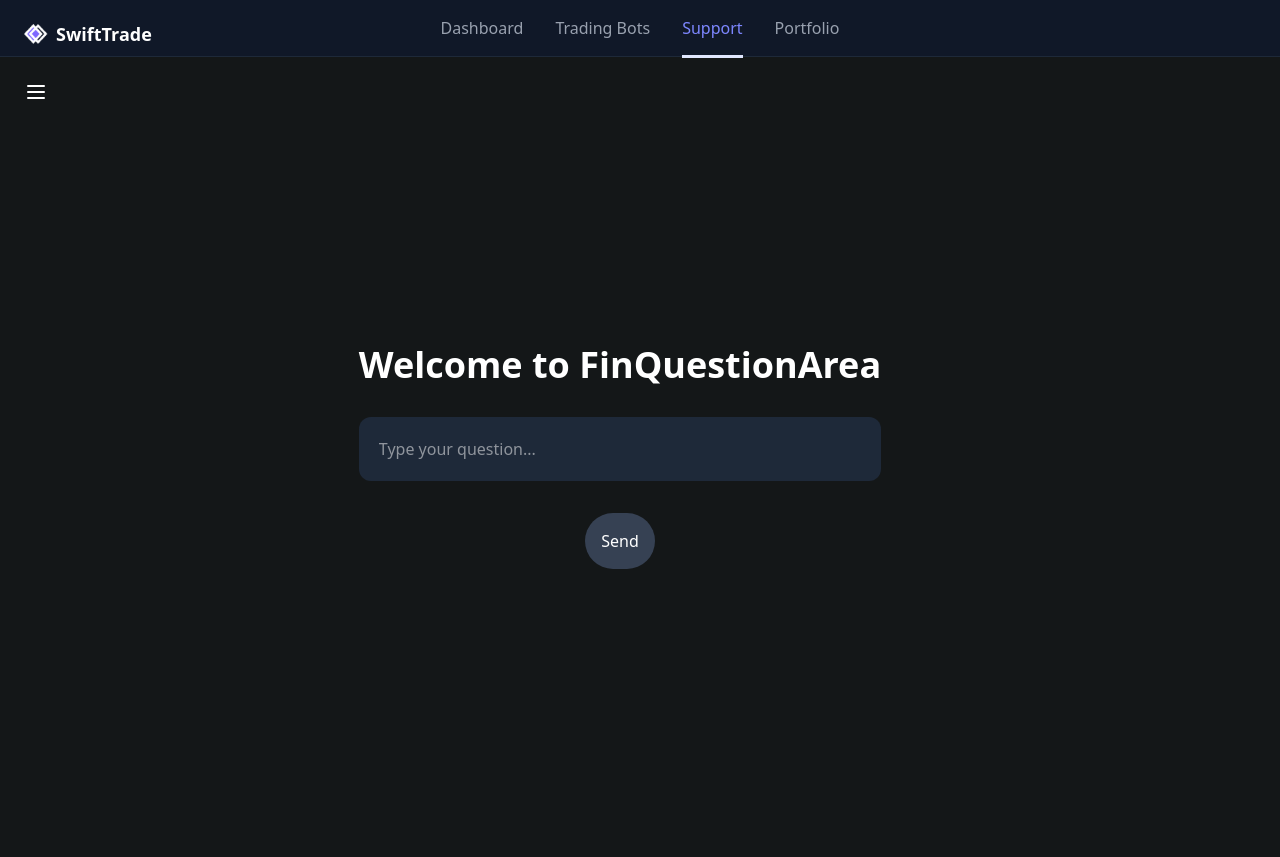
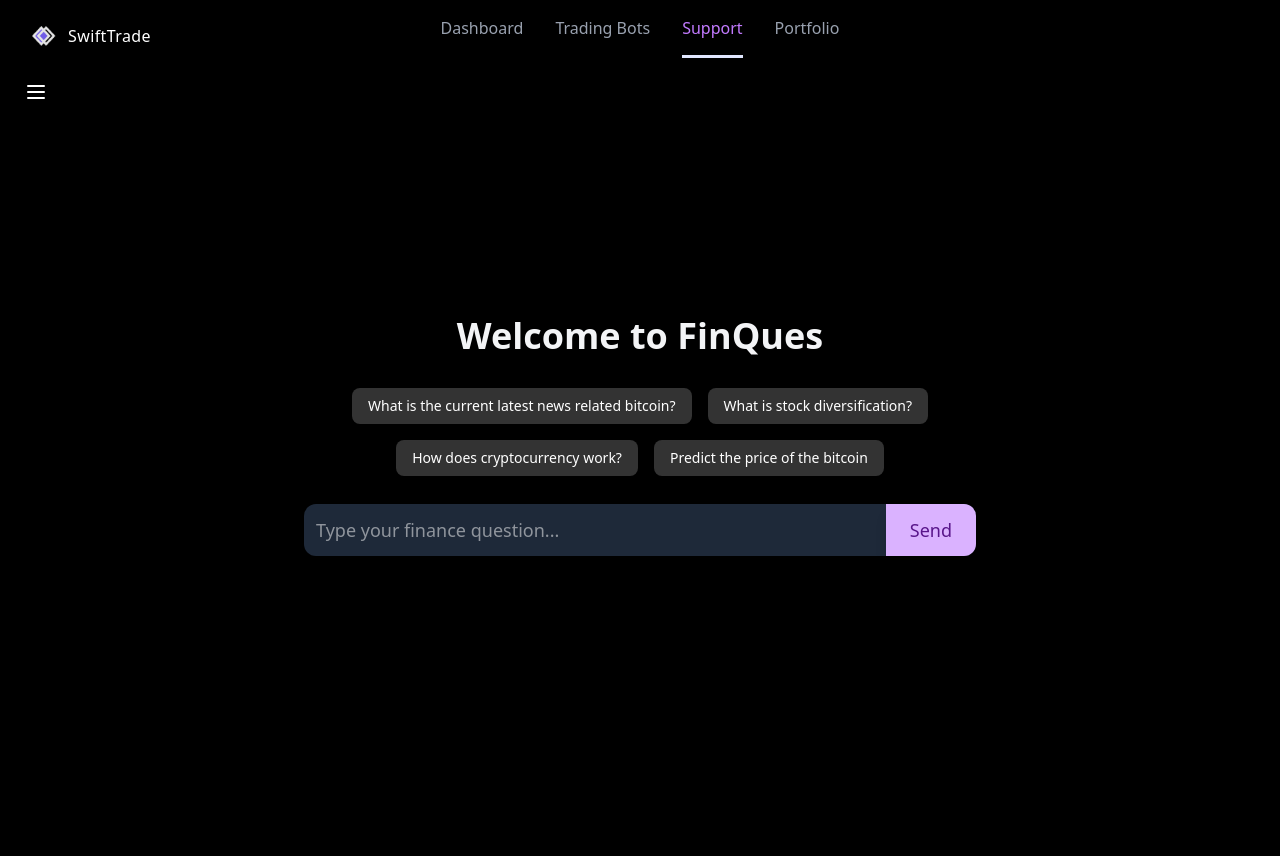
Before and after one commit to Jiaxuanchong/vhack2025, a React (Vite) app: page /chatbot in a window 1280 px wide. Built offline with nearby package versions, Linux system fonts and the light colour scheme.

Commit message:
Synchronize design part

```diff
--- a/package.json
+++ b/package.json
@@ -32,7 +32,7 @@
     "react-dom": "^18.3.1",
     "react-financial-charts": "^2.0.1",
     "react-icons": "^5.5.0",
-    "react-router-dom": "^6.22.3",
+    "react-router-dom": "^6.30.0",
     "react-tradingview-embed": "^3.0.6",
     "recharts": "^2.15.1"
   },
--- a/src/components/Navigation.jsx
+++ b/src/components/Navigation.jsx
@@ -13,12 +13,12 @@ function Navigation() {
   ];
 
   return (
-    <nav className="bg-gray-900 p-4 border-b border-gray-800">
-      {/* Logo and title */}
-      <div className="absolute top-5 left-6 flex items-center space-x-2">
-        <img src={logo} alt="SwiftTrade Logo" className="w-6 h-auto" />
-        <p className="text-white text-lg font-bold">SwiftTrade</p>
-      </div>
+    <nav className=" bg-black p-4">
+      {/* Logo Section */}
+        <div className="absolute top-6 left-8 flex items-center space-x-3">
+          <img src={logo} alt="SwiftTrade Logo" className="w-6 h-auto opacity-90" />
+          <p className="text-x0.5 font-medium tracking-wide">SwiftTrade</p>
+        </div>
 
       <ul className="flex space-x-8 justify-center">
         {navItems.map((item, index) => (
@@ -27,7 +27,7 @@ function Navigation() {
               to={item.path}
               className={({ isActive }) =>
                 isActive
-                  ? 'border-b-3 border-indigo-100 text-indigo-400 pb-4'
+                  ? 'border-b-3 border-indigo-100 text-purple-400 pb-4'
                   : 'text-gray-400 hover:text-indigo-200'
               }
             >
--- a/src/pages/Chatbot.jsx
+++ b/src/pages/Chatbot.jsx
@@ -48,7 +48,7 @@ export default function Chatbot() {
   };
 
   return (
-    <div className="flex h-screen bg-[#141718] text-white font-poppins">
+    <div className="flex h-screen bg-black  text-white font-poppins">
       <div
         className={`fixed inset-y-0 left-0 z-50 w-64 bg-[#141718] p-4 transition-transform border-r border-gray-700 overflow-y-auto max-h-screen ${
           sidebarOpen ? "translate-x-0" : "-translate-x-64"
@@ -67,29 +67,52 @@ export default function Chatbot() {
         </ul>
       </div>
 
-      <div className={`flex flex-1 flex-col items-center w-full p-10 transition-all duration-300 ${sidebarOpen ? "pl-80" : "pl-0"}`}>
+      <div className={`flex flex-1 flex-col items-center w-full pb-10 transition-all duration-300 ${sidebarOpen ? "pl-80" : "pl-0"}`}>
         <button onClick={() => setSidebarOpen(true)} className="absolute left-6 top-6">
           <Menu className="w-6 h-6 mt-14 text-white" />
         </button>
 
         {!conversationStarted ? (
-          <div className="flex flex-col items-center justify-center space-y-8 h-full">
-            <h1 className="text-4xl font-bold">Welcome to FinQuestionArea</h1>
+          <div className="flex flex-col items-center justify-center space-y-4 h-full px-4">
+          {/* Title */}
+          <h1 className="text-4xl font-extrabold text-gray-100 mb-8">Welcome to FinQues</h1>
+
+          {/* Suggested Questions */}
+          <div className="flex flex-wrap gap-4 max-w-2xl justify-center ">
+            {["What is the current latest news related bitcoin?", "What is stock diversification?", "How does cryptocurrency work?", "Predict the price of the bitcoin"].map((question, index) => (
+              <button
+                key={index}
+                onClick={() => setInput(question)}
+                className="px-4 py-2 bg-white/20 hover:bg-purple-500 text-white text-sm rounded-lg transition-all duration-200"
+              >
+                {question}
+              </button>
+            ))}
+          </div>
+
+          {/* Input Field & Send Button in One Line */}
+          <div className="flex items-center w-full max-w-3xl bg-gray-800 rounded-xl  transition-all mt-3">
             <input
               type="text"
-              placeholder="Type your question..."
+              placeholder="Type your finance question..."
               value={input}
               onChange={(e) => setInput(e.target.value)}
-              className="w-full max-w-3xl bg-gray-800 p-5 rounded-xl outline-none text-white"
+              className="flex-1 bg-transparent p-3 text-white text-lg outline-none"
             />
-            <button onClick={sendMessage} className="p-4 bg-gray-700 rounded-full">Send</button>
-          </div>
+            <button
+              onClick={sendMessage}
+              className="px-6 py-3 bg-purple-300 hover:bg-purple-400 text-purple-900 font-medium text-lg rounded-r-xl shadow-lg transition-transform duration-200 hover:scale-105"
+            >
+              Send
+            </button>
+            </div>
+        </div>
         ) : (
           <div className={`w-full max-w-3xl flex flex-col space-y-8 flex-grow mt-16 transition-all duration-300 ${sidebarOpen ? "left-[60%]" : "left-1/2"}`}>
             {messages.map((msg, index) => (
-              <div key={index} className={`flex items-center space-x-6 ${msg.sender === "user" ? "justify-end" : "justify-start"}`}>
+              <div key={index} className={`flex items-center space-x-3 ${msg.sender === "user" ? "justify-end" : "justify-start"}`}>
                 {msg.sender === "bot" && <img src={chatbot} alt="Chatbot" className="w-12 h-12 rounded-full" />}
-                <div className={`px-6 py-4 rounded-xl shadow-lg ${msg.sender === "user" ? "bg-blue-600" : "bg-gray-800"}`}>
+                <div className={`px-6 py-4 rounded-xl shadow-lg ${msg.sender === "user" ? "bg-purple-300 text-black" : "bg-gray-800 text-white"}`}>
                   {msg.text}
                 </div>
                 {msg.sender === "user" && <img src={profile} alt="User" className="w-12 h-12 rounded-full" />}
@@ -98,7 +121,7 @@ export default function Chatbot() {
             {isTyping && (
               <div className="flex items-center space-x-6 justify-start">
                 <img src={chatbot} alt="Chatbot" className="w-12 h-12 rounded-full" />
-                <div className="px-6 py-4 rounded-xl shadow-lg bg-gray-800 text-gray-400">Typing...</div>
+                <div className="px-6 py-4 rounded-xl bg-gray-800 text-gray-400">Typing...</div>
               </div>
             )}
             <div className={`flex items-center space-x-4 bg-gray-800 p-3 rounded-xl fixed bottom-6 transition-all duration-300 ${sidebarOpen ? "left-[60%]" : "left-1/2"} transform -translate-x-1/2 w-full max-w-3xl`}>
--- a/src/pages/SwiftTrade.jsx
+++ b/src/pages/SwiftTrade.jsx
@@ -153,23 +153,30 @@ const SwiftTrade = () => {
   };
 
   return (
-    <div className="flex flex-col items-center justify-center bg-black text-white px-8 py-6 min-h-screen">
+    <div className="flex flex-col items-center justify-center bg-gradient-to-r from-[#09001b] to-[#170f2e]  text-white px-8 py-6 min-h-screen">
   {/* Logo Section */}
-    <div className="absolute top-5 left-6 flex items-center space-x-2 pb-6">
-            <img src={logo} alt="SwiftTrade Logo" className="w-6 h-auto" />
-            <p className="text-white text-lg font-bold">SwiftTrade</p>
-          </div>
+    {/* Logo Section */}
+      <div className="absolute top-6 left-8 flex items-center space-x-3">
+        <img src={logo} alt="SwiftTrade Logo" className="w-6 h-auto opacity-90" />
+        <p className="text-x0.5 font-medium tracking-wide">SwiftTrade</p>
+      </div>
 
   <div className="flex w-full">
     <div className="w-1/2 p-6">
-      <h1 className="text-3xl font-bold mb-6 mt-14">SwiftTrade - Investment Assessment</h1>
-      <p className="text-lg mb-6">{questions[currentStep].text}</p>
-      <div className="flex flex-col gap-4">
+      <h1 className="text-xl font-bold mb-3 mt-14 text-purple-300">Master Your Moves: Analyze Before You Trade</h1>
+       {/* Question Section with Styled Background */}
+
+        <p className="text-l font-medium text-white text-left">
+          {questions[currentStep].text}
+        </p>
+
+      {/* Answer Options */}
+      <div className="flex flex-col gap-2 mt-6">
         {questions[currentStep].options.map((option, index) => (
           <Button
             key={index}
             onClick={() => handleAnswer(option.impact)}
-            className="bg-white hover:bg-blue-200 text-black py-3 px-6 rounded-lg shadow-lg"
+            className="bg-white from-white hover:bg-purple-300 border-2 text-black font-medium py-3 px-3 rounded-xl shadow-lg transition-all duration-150 transform hover:scale-102"
           >
             {option.label}
           </Button>
--- a/src/pages/TradingBotPortfolio.jsx
+++ b/src/pages/TradingBotPortfolio.jsx
@@ -385,7 +385,7 @@ const TradingBotPortfolio = () => {
 
   return (
     <div className="min-h-screen bg-black text-white p-6">
-      <h1 className="text-3xl font-bold mb-6 text-purple-400">
+      <h1 className="text-3xl font-bold mb-6 text-white">
         Trading Bot Portfolio
       </h1>
 
--- a/src/pages/TradingBotsPage.jsx
+++ b/src/pages/TradingBotsPage.jsx
@@ -270,7 +270,7 @@ const TradingBotsPage = () => {
   return (
     <div className="min-h-screen w-full bg-black text-white py-8 px-4 flex flex-col items-center">
       {/* Title */}
-      <h1 className="text-3xl font-bold text-purple-400 mb-4 text-center">
+      <h1 className="text-3xl font-bold text-white mb-4 text-center">
         Automated Trading Bots
       </h1>
       <p className="text-gray-300 text-center max-w-2xl mb-10">
```
Also changed, not shown: src/pages/CommunityPage.jsx (+10 -10 lines), src/pages/SignUp.jsx (+20 -14 lines).
